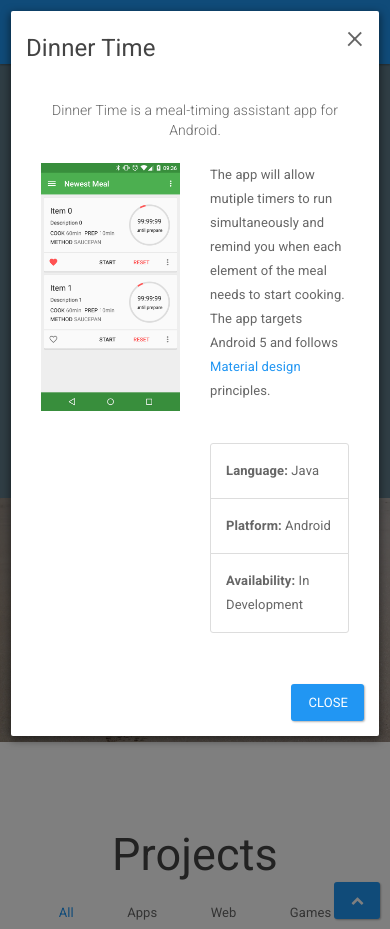
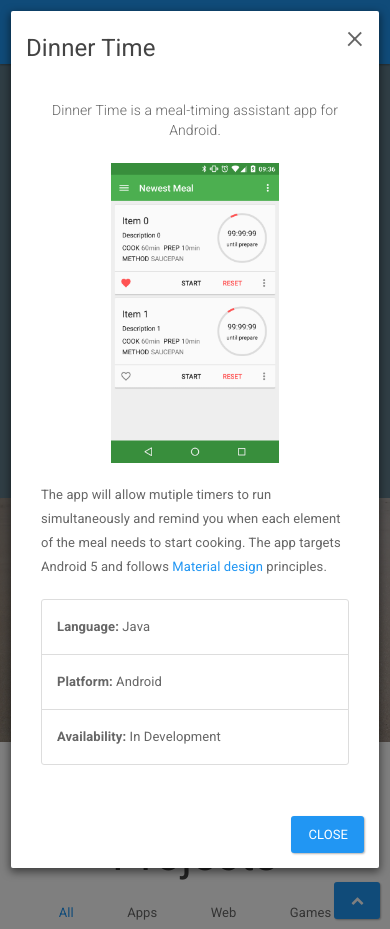
Before and after one commit to npmcdn-to-unpkg-bot/andrewlord1990.github.io, a PHP site: page / in a window 390 px wide, after a click on "Dinner Time". Run offline with PHP 8.4, Linux system fonts and the light colour scheme; some libraries are stand-ins or nearby versions.

Commit message:
Made Dinner time modal responsive.

```diff
--- a/css/main.css
+++ b/css/main.css
@@ -266,8 +266,19 @@ section .heading {
     max-height: 300px;
 }
 
+#dinnerTimeModal .description,
 #dinnerTimeModal ul {
-    margin-top: 40px;
+    margin-top: 20px;
+}
+
+@media(min-width:767px) {
+    #dinnerTimeModal .description {
+        margin-top: 0;
+    }
+
+    #dinnerTimeModal ul {
+        margin-top: 40px;
+    }
 }
 
 #software-quote {
@@ -458,8 +469,6 @@ section .heading {
     background-color: #ffc107 !important;
 }
 
-
-
 .timeline-badge.primary {
     background-color: #2e6da4 !important;
 }
--- a/index.html
+++ b/index.html
@@ -517,11 +517,11 @@
                     <div class="container-fluid">
                         <p class="text-center lead">Dinner Time is a meal-timing assistant app for Android.</p>
                         <div class="row">
-                            <div class="col-xs-6 col-sm-5 col-sm-offset-1">
-                                <img src="img/projects/dinnertime/dinner-time.png" class="img-responsive" />
+                            <div class="col-sm-6">
+                                <img src="img/projects/dinnertime/dinner-time.png" class="img-responsive center-block" />
                             </div>
-                            <div class="col-xs-6 col-sm-5">
-                                <p>The app will allow mutiple timers to run simultaneously and remind you when each element of the meal needs to start cooking. The app targets Android 5 and follows <a href="http://www.google.com/design/spec/material-design/introduction.html">Material design</a> principles.</p>
+                            <div class="col-sm-5">
+                                <p class="description">The app will allow mutiple timers to run simultaneously and remind you when each element of the meal needs to start cooking. The app targets Android 5 and follows <a href="http://www.google.com/design/spec/material-design/introduction.html">Material design</a> principles.</p>
                                 <ul class="list-group">
                                     <li class="list-group-item"><strong>Language: </strong>Java</li>
                                     <li class="list-group-item"><strong>Platform: </strong>Android</li>
```
